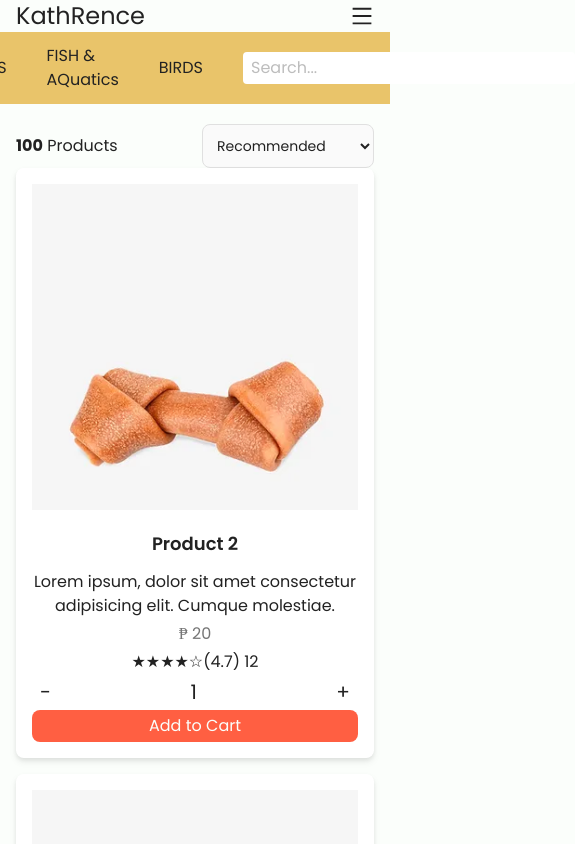
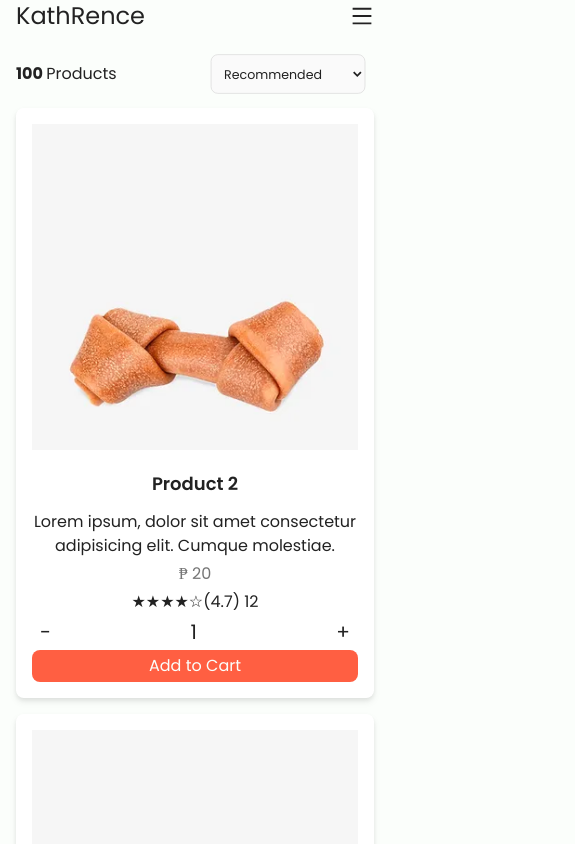
Before and after one commit to itsmecedy/kathrence, a React (Vite) app: page /allProducts in a window 390 px wide. Shown: the top 844 px of the page, 575 px wide, since content can reach past the window. Built offline with nearby package versions, Linux system fonts and the light colour scheme.

Commit message:
products mobile view category remove

```diff
--- a/src/components/Products.jsx
+++ b/src/components/Products.jsx
@@ -49,7 +49,7 @@ export default function Products() {
   return (
     <>
       {/* products filter navigation */}
-      <div className=" bg-saffron flex justify-center items-center px-5 py-3 gap-10">
+      <div className="hidden  bg-saffron lg:flex justify-center items-center px-5 py-3 gap-10">
         <div className="flex justify-center items-center gap-10">
           <Link to="/">ALL</Link>
           <Link to="/">DOGS</Link>
@@ -66,13 +66,14 @@ export default function Products() {
       {/* filter end */}
       <div className="wrapper">
         <div className=" h-screen bg-slate-50 w-full mt-5">
-          <div className="flex justify-between items-center">
-            <p>
-              <b>100</b> Products
-            </p>
+          <div className="flex justify-between items-center mb-3">
+            <div>
+              <b>100 </b>
+              <span>Products</span>
+            </div>
             <select
               id="countries"
-              className="bg-gray-50 border border-gray-300 text-gray-900 text-sm rounded-lg focus:ring-blue-500 focus:border-blue-500 block p-2.5 dark:bg-gray-700 dark:border-gray-600 dark:placeholder-gray-400 dark:text-white dark:focus:ring-blue-500 dark:focus:border-blue-500 h-fit "
+              className="bg-gray-50 border border-gray-300 text-gray-900 text-sm rounded-lg focus:ring-blue-500 focus:border-blue-500 block p-2.5 dark:bg-gray-700 dark:border-gray-600 dark:placeholder-gray-400 dark:text-white dark:focus:ring-blue-500 dark:focus:border-blue-500 h-fit scale-90"
             >
               <option defaultValue>Recommended</option>
               <option value="newest">Newest</option>
```
